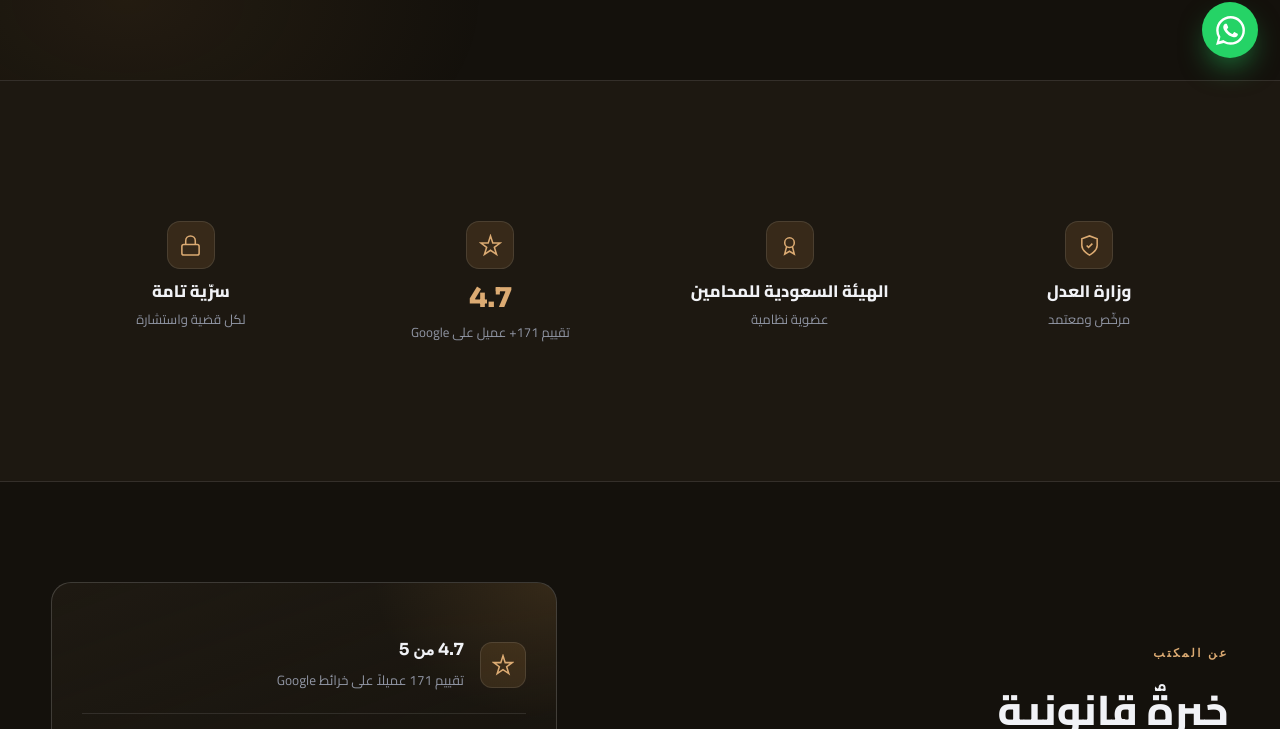
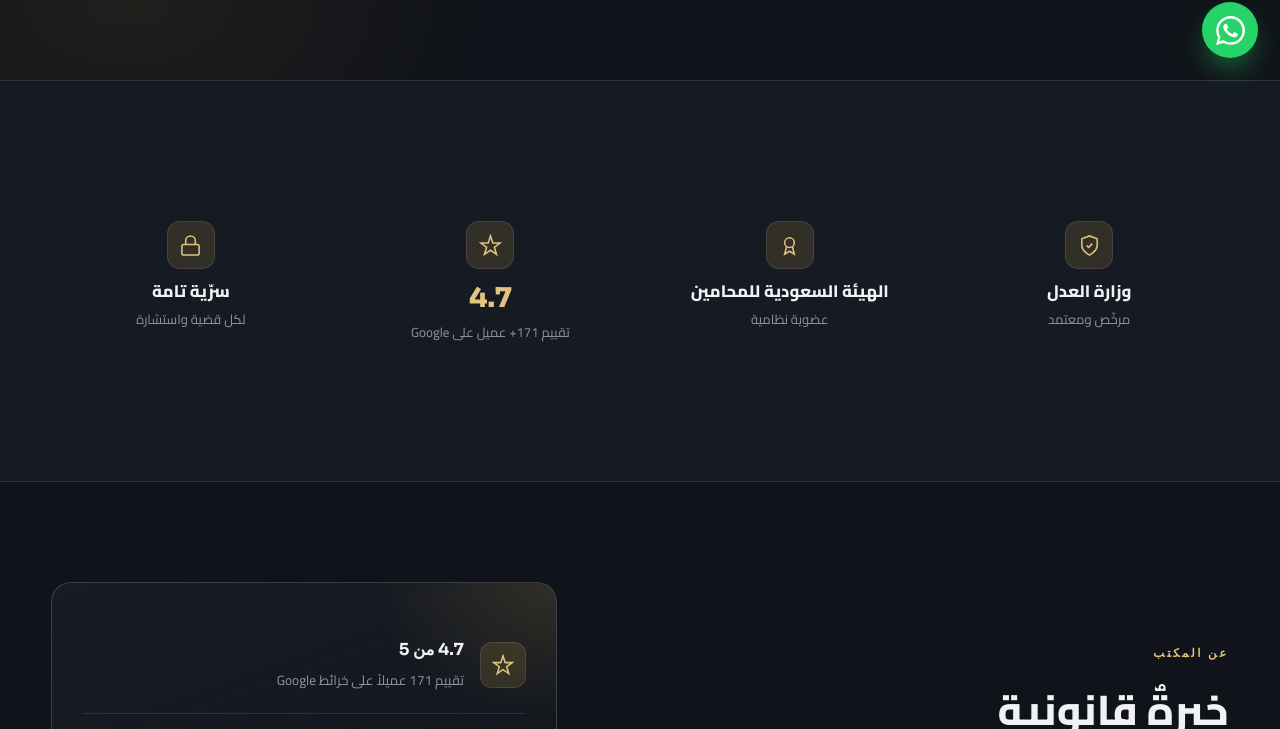
Before and after one commit to az212z/alahmari-law, a plain HTML site: page index.html in a window 1280 px wide. Shown: the part 720-1449 px from the top of the page. Drawn offline with Linux system fonts and the light colour scheme.

Commit message:
ألوان رسمية لائقة بالقطاع القانوني: كحلي/فحمي/إردوازي داكن + ذهبي متحفّظ (بدل البنّي/العنّابي/الأخضر/البنفسجي)

```diff
--- a/index.html
+++ b/index.html
@@ -5,11 +5,11 @@
 <meta name="viewport" content="width=device-width, initial-scale=1.0">
 <title>مكتب المحامي مسفر الأحمري للمحاماة والاستشارات القانونية | محاماة واستشارات قانونية في أبها</title>
 <meta name="description" content="مكتب المحامي مسفر الأحمري للمحاماة والاستشارات القانونية في أبها. محاماة واستشارات قانونية وفق الأنظمة السعودية: قضايا ومرافعات، صياغة عقود، أحوال شخصية وتجارية. استشارتك بسرّية تامة. تقييم 4.7 على خرائط Google.">
-<meta name="theme-color" content="#14110c">
+<meta name="theme-color" content="#101319">
 <link rel="preconnect" href="https://fonts.googleapis.com"><link rel="preconnect" href="https://fonts.gstatic.com" crossorigin>
 <link href="https://fonts.googleapis.com/css2?family=Sora:wght@400;500;600;700;800&family=Cairo:wght@400;500;600;700;800;900&display=swap" rel="stylesheet">
 <style>
-:root{--bg:#14110c;--panel:#211c14;--ink:#f1f2f6;--ink2:#c8ccd6;--mut:#8f94a2;--dim:#626a78;--ac:#c08a45;--ac2:#dcab73;--line:rgba(255,255,255,.1);--line2:rgba(255,255,255,.17);--gold-soft:color-mix(in srgb,var(--ac) 16%,transparent);--ease:cubic-bezier(.16,.84,.32,1);--shadow:0 34px 80px -34px rgba(0,0,0,.74)}
+:root{--bg:#101319;--panel:#1a1e27;--ink:#f1f2f6;--ink2:#c8ccd6;--mut:#8f94a2;--dim:#626a78;--ac:#c2a049;--ac2:#e0c47f;--line:rgba(255,255,255,.1);--line2:rgba(255,255,255,.17);--gold-soft:color-mix(in srgb,var(--ac) 16%,transparent);--ease:cubic-bezier(.16,.84,.32,1);--shadow:0 34px 80px -34px rgba(0,0,0,.74)}
 *{margin:0;padding:0;box-sizing:border-box}
 html{scroll-behavior:smooth;overflow-x:hidden}
 body{font-family:'Cairo',sans-serif;background:var(--bg);color:var(--ink);line-height:1.85;overflow-x:hidden;position:relative}
```
